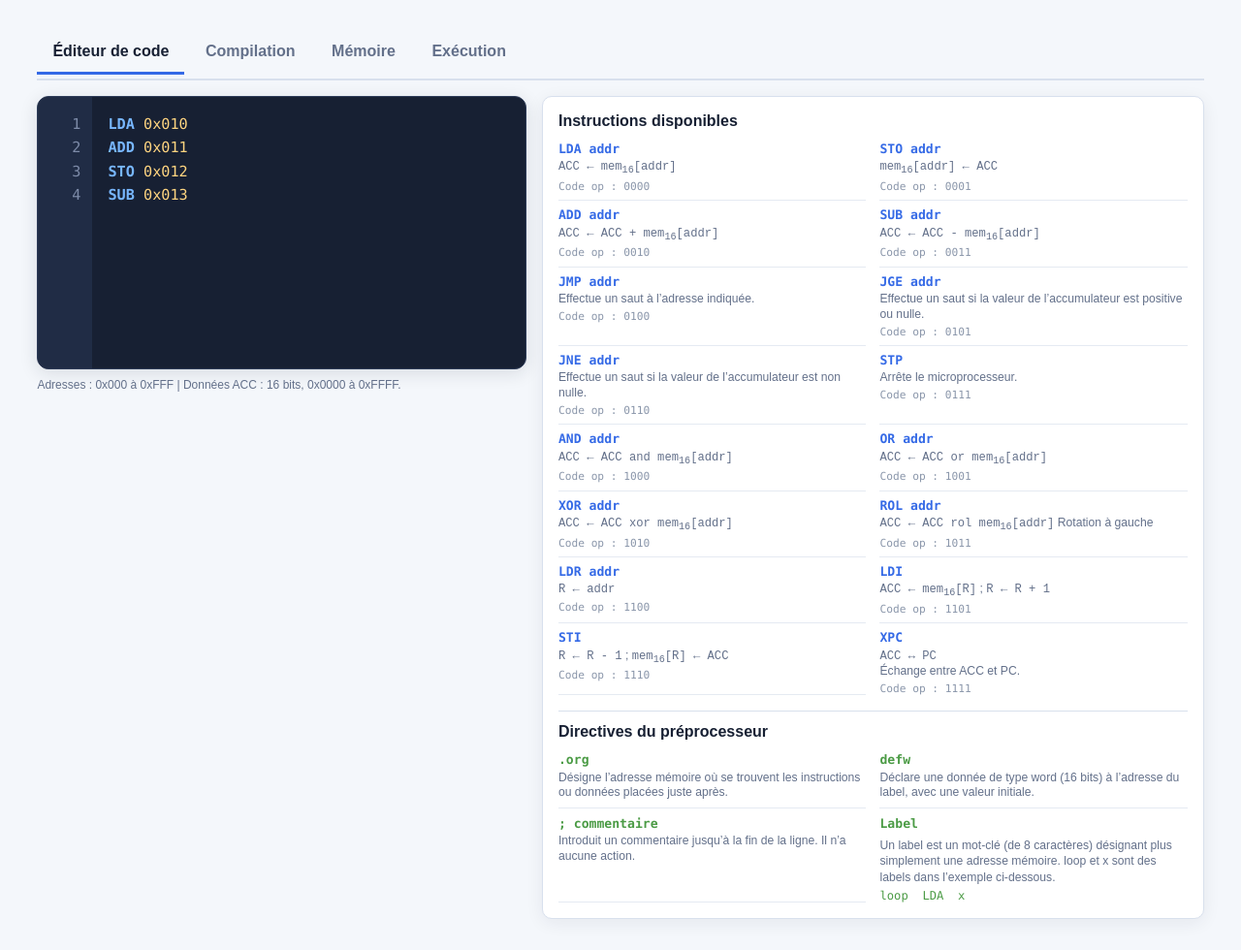
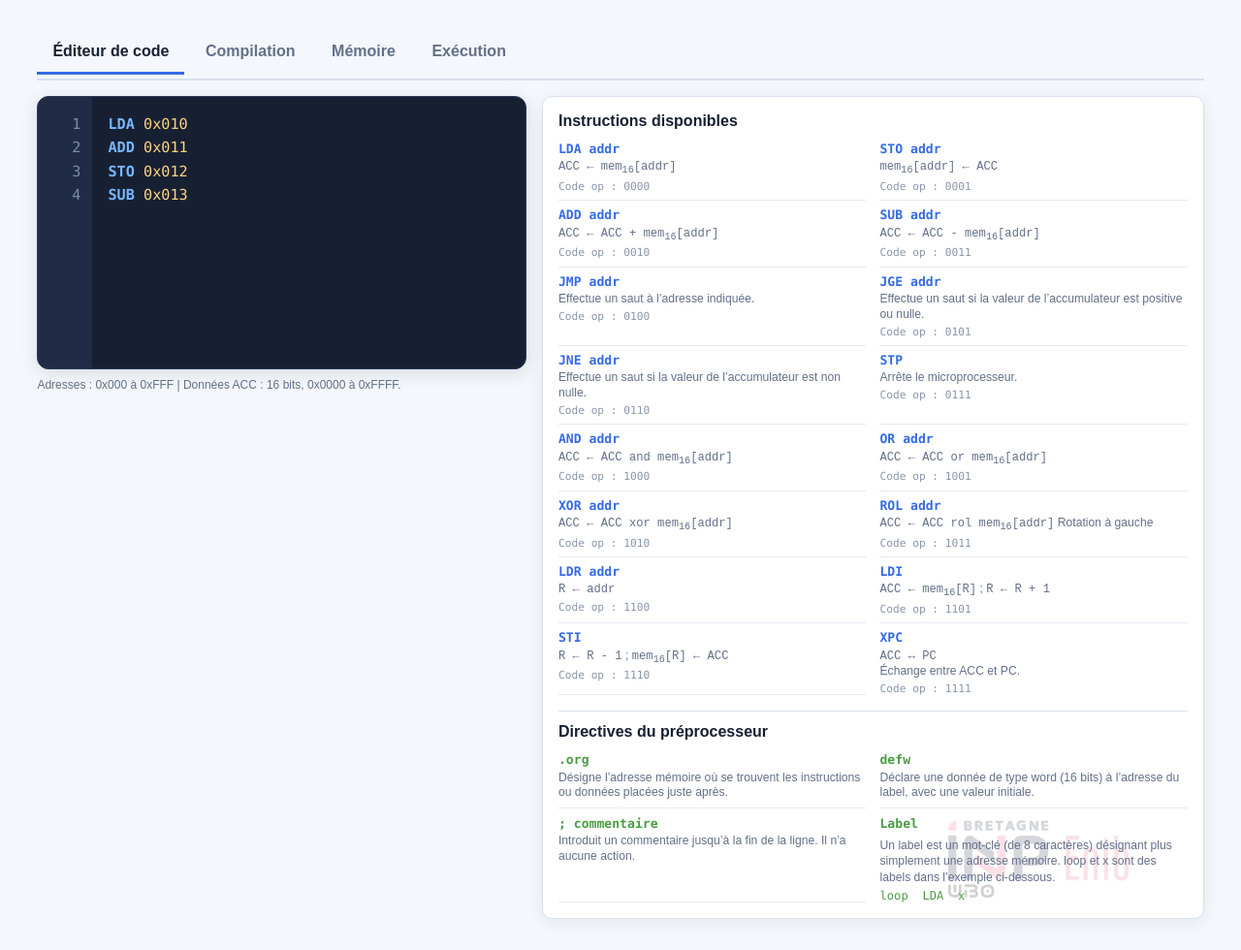
Before and after one commit to olivierbald-source/mu0_ts, a plain HTML site: page index.html in a window 1280 px wide. Shown: the whole page at 97% size. Drawn offline with Linux system fonts and the light colour scheme.

Commit message:
Ajout du logo ENIB et amelioration de l'editeur

```diff
--- a/index.html
+++ b/index.html
@@ -34,7 +34,7 @@
     .suggestions { display: flex; gap: .35rem; flex-wrap: wrap; min-height: 2.5rem; padding-top: .5rem; }
     .suggestion { padding: .35rem .6rem; border: 1px solid #b7c7e5; border-radius: 5px; color: #254a88; background: #eaf1ff; font: .85rem Consolas, "Courier New", monospace; cursor: pointer; }
     .suggestion:hover, .suggestion:focus { color: white; background: #356ae6; outline: 0; }
-    .instruction-panel { min-width: 0; padding: 1rem; overflow-wrap: anywhere; border: 1px solid #d8e0ed; border-radius: 10px; background: white; box-shadow: 0 4px 18px #17203312; }
+    .instruction-panel { position: relative; min-width: 0; padding: 1rem; overflow-wrap: anywhere; border: 1px solid #d8e0ed; border-radius: 10px; background: white; box-shadow: 0 4px 18px #17203312; }
     .instruction-panel h2 { margin: 0 0 .75rem; font-size: 1rem; }
     .instruction-list { display: grid; grid-template-columns: repeat(2, minmax(0, 1fr)); gap: .45rem .9rem; margin: 0; }
     .instruction { min-width: 0; padding-bottom: .45rem; border-bottom: 1px solid #e5eaf2; }
@@ -44,6 +44,9 @@
     .opcode { display: block; margin-top: .2rem; color: #8a96aa; font: .7rem Consolas, "Courier New", monospace; }
     .preprocessor-panel { margin-top: 1rem; padding-top: .75rem; border-top: 1px solid #d8e0ed; }
     .directive dt { color: #4b9b45; }
+    .instruction-panel > h2, .instruction-panel > dl, .instruction-panel > .preprocessor-panel { position: relative; z-index: 1; }
+    .enib-logo { position: absolute; right: 1rem; bottom: 1rem; z-index: 0; display: flex; justify-content: center; align-items: center; width: 45%; height: 90px; margin: 0; overflow: hidden; opacity: .18; pointer-events: none; }
+    .enib-logo img { max-width: 100%; max-height: 80px; object-fit: contain; }
     .label-help { display: block; margin-top: .45rem; color: #63708a; font-size: .76rem; line-height: 1.35; }
     .label-example { display: block; margin-top: .25rem; color: #4b9b45; font: .76rem Consolas, "Courier New", monospace; }
     .panel-surface { min-height: 280px; padding: 1.25rem; border: 1px solid #d8e0ed; border-radius: 12px; background: white; box-shadow: 0 4px 18px #17203312; }
@@ -102,6 +105,9 @@ SUB 0x013</textarea>
               <div class="instruction"><dt>STI</dt><dd><code>R &larr; R - 1</code> ; <code>mem<sub>16</sub>[R] &larr; ACC</code><span class="opcode">Code op : 1110</span></dd></div>
               <div class="instruction"><dt>XPC</dt><dd><code>ACC &harr; PC</code><br>Échange entre ACC et PC.<span class="opcode">Code op : 1111</span></dd></div>
             </dl>
+            <div class="enib-logo" aria-hidden="true">
+              <img src="Enib_inp_2025.png" alt="">
+            </div>
             <div class="preprocessor-panel">
               <h2>Directives du préprocesseur</h2>
               <dl class="instruction-list">
```
Also changed, not shown: Enib_inp_2025.png (added).
